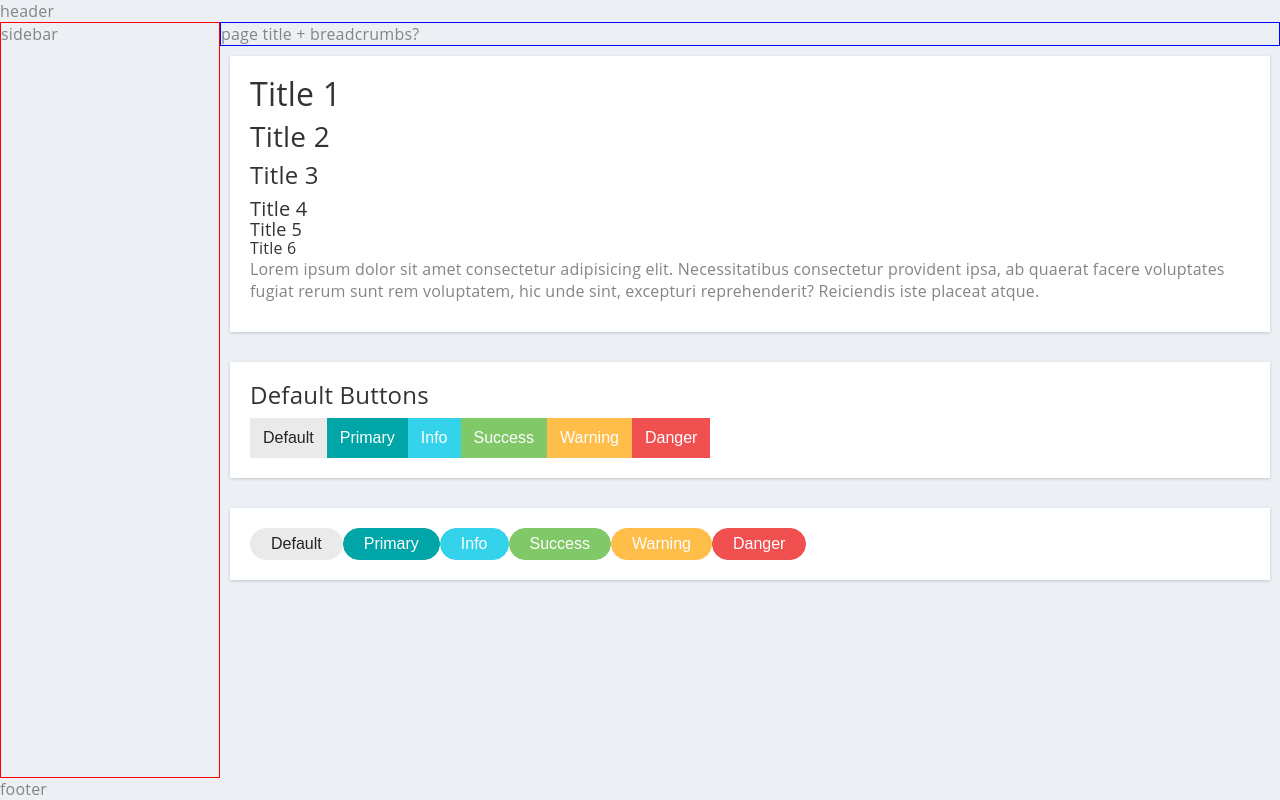
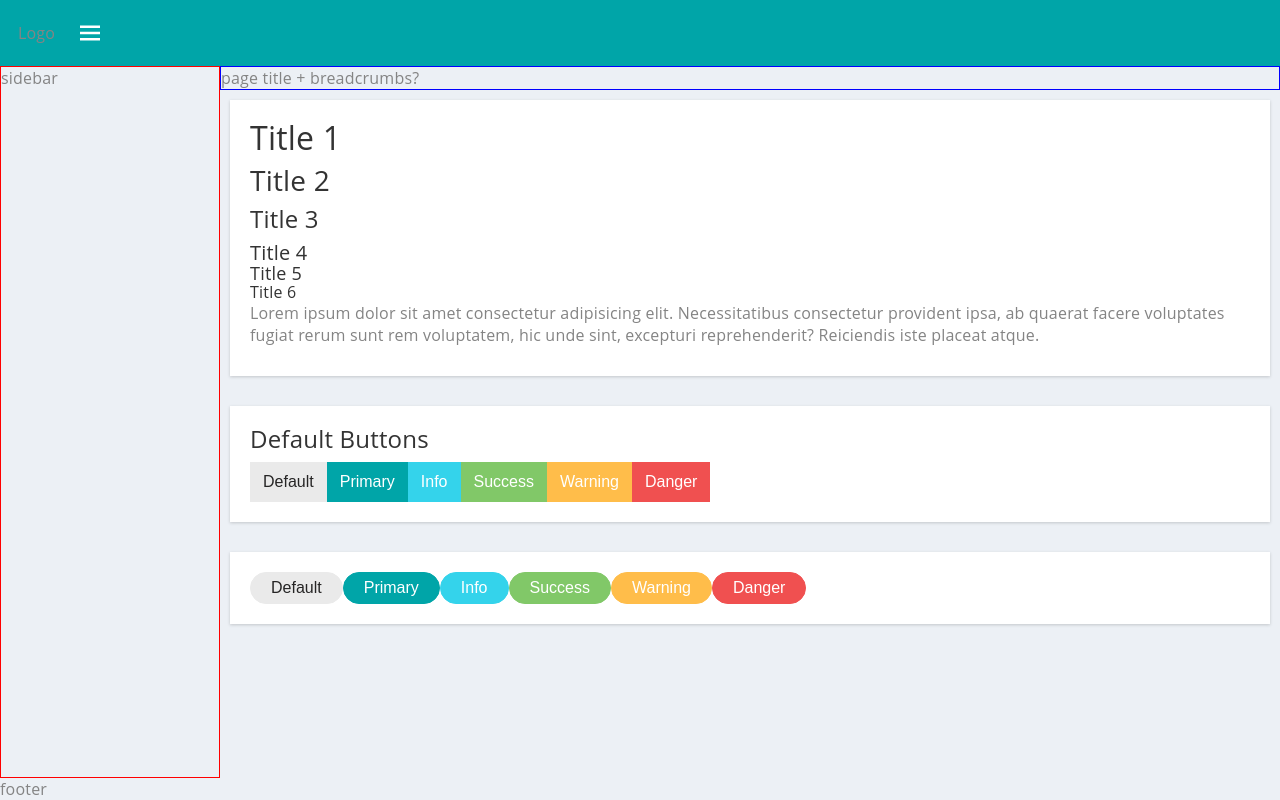
Before and after one commit to giusene/Revolutiorant-AdminPanel, a Next.js app: page / in a window 1280 px wide. Built offline with nearby package versions, Linux system fonts and the light colour scheme.

Commit message:
header component

```diff
--- a/package.json
+++ b/package.json
@@ -17,6 +17,7 @@
     "next": "13.4.2",
     "react": "18.2.0",
     "react-dom": "18.2.0",
+    "react-icons": "^4.8.0",
     "typescript": "5.0.4"
   },
   "devDependencies": {
--- /dev/null
+++ b/src/components/Header/Header.tsx
@@ -0,0 +1,13 @@
+import styles from "./styles.module.scss";
+import { BiMenu } from "react-icons/bi";
+
+const Header = () => {
+  return (
+    <header className={styles.Header}>
+      Logo
+      <BiMenu className={styles.hamburger} />
+    </header>
+  );
+};
+
+export default Header;
--- /dev/null
+++ b/src/components/Header/styles.module.scss
@@ -0,0 +1,12 @@
+.Header {
+  width: 100%;
+  background-color: $primary-color;
+  padding: rem(18px);
+  display: flex;
+  align-items: center;
+  gap: rem(20px);
+  .hamburger {
+    color: $white-color;
+    font-size: rem(30px);
+  }
+}
--- a/src/pages/_app.tsx
+++ b/src/pages/_app.tsx
@@ -1,11 +1,12 @@
 import "@/styles/globals.scss";
 import type { AppProps } from "next/app";
 import styles from "./../styles/app.module.scss";
+import Header from "@/components/Header/Header";
 
 export default function App({ Component, pageProps }: AppProps) {
   return (
     <main className={styles.Main}>
-      <div>header</div>
+      <Header />
       <div className={styles.content}>
         <div className={styles.sidebar}>sidebar</div>
         <div className={styles.pages}>
--- a/src/styles/utils/_variables.scss
+++ b/src/styles/utils/_variables.scss
@@ -1,5 +1,6 @@
 $primary-color: #00a5a8;
 $window-bg: #fff;
+$white-color: #fff;
 
 $text-color: #848484;
 $title-color: #333;
```
Also changed, not shown: 1 other file (tests, documents, lock files or other folders).
